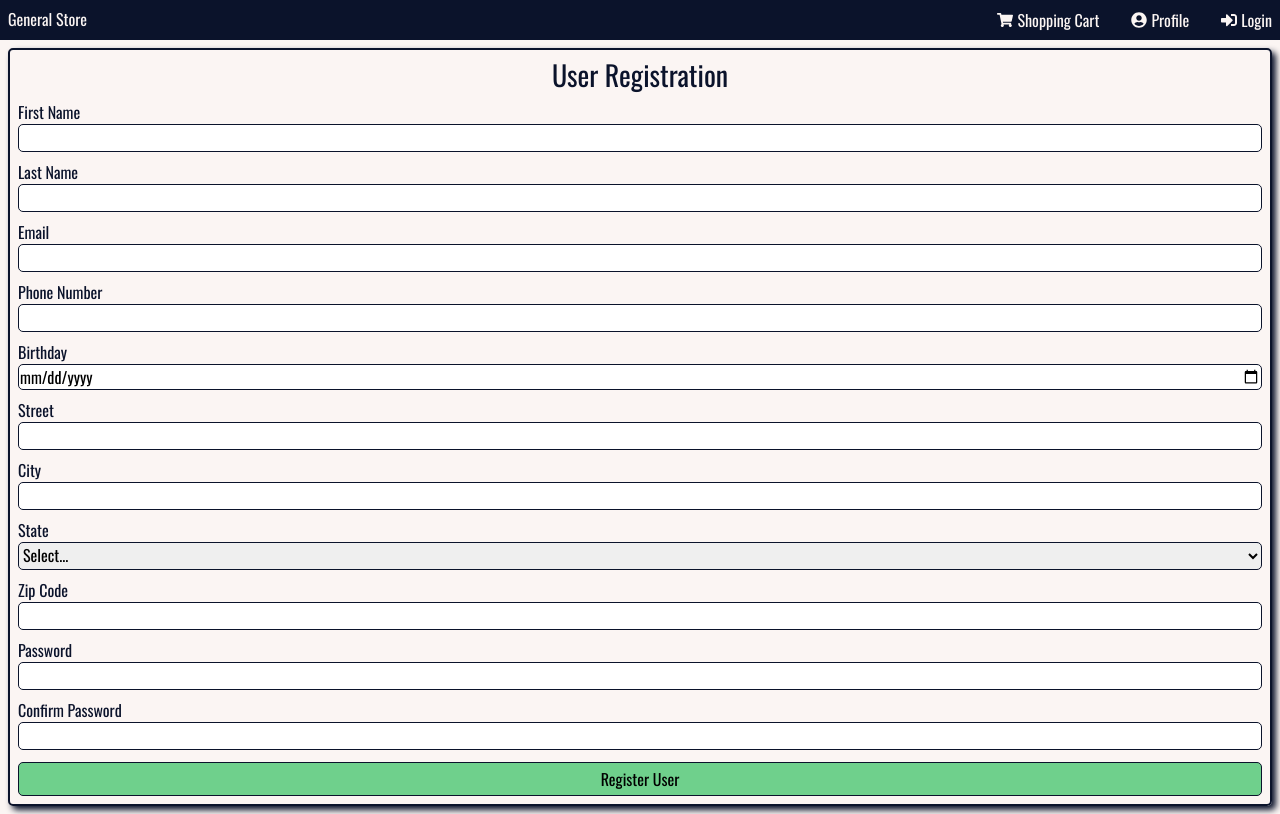
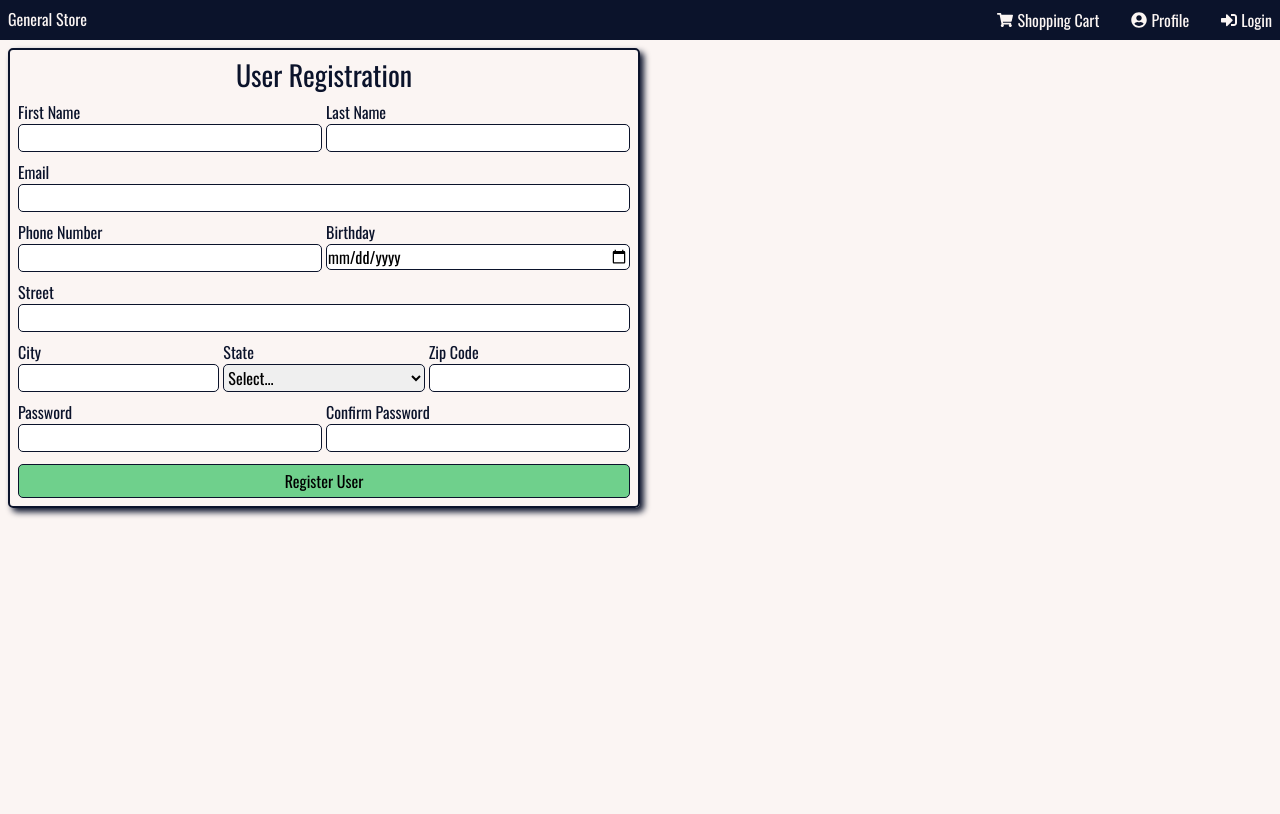
Before and after one commit to Aim4dabush/general-admin, a React (Vite) app: page /register in a window 1280 px wide. Built offline with nearby package versions, Linux system fonts and the light colour scheme.

Commit message:
RegisterForm - added responsive styles

```diff
--- a/src/components/register-form/RegisterForm.module.scss
+++ b/src/components/register-form/RegisterForm.module.scss
@@ -24,3 +24,30 @@
     text-align: center;
   }
 }
+
+@media (min-width: 540px) {
+  .register_form {
+    .content {
+      column-gap: 0.25rem;
+      flex-direction: row;
+    }
+  }
+}
+
+@media (min-width: 768px) {
+  .register_form {
+    width: 75%;
+  }
+}
+
+@media (min-width: 1024px) {
+  .register_form {
+    width: 50%;
+  }
+}
+
+@media (min-width: 1300px) {
+  .register_form {
+    width: 25%;
+  }
+}
```
